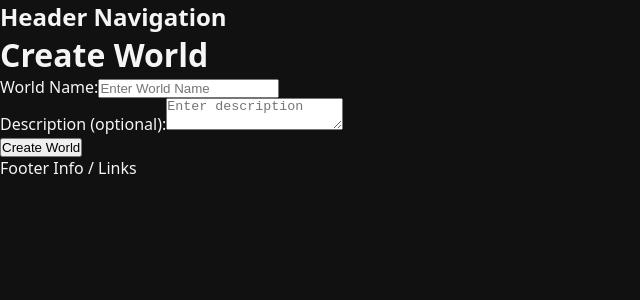
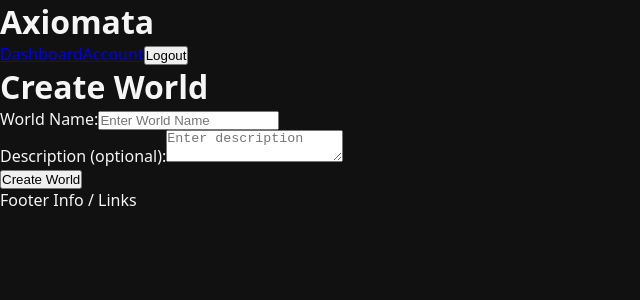
Before and after one commit to jraczynski6/unit-2-fullstack-project-axiomata, a React (Vite) app in the folder axiomata-frontend/: page /create-world in a window 1280 px wide. Shown: the top 300 px of the page, without its empty margins (0-640 px from the left). Built offline with nearby package versions, Linux system fonts and the light colour scheme; sample sign-in values are in the browser's storage.

Commit message:
Add logout feature to header

```diff
--- a/axiomata-frontend/src/components/Header.jsx
+++ b/axiomata-frontend/src/components/Header.jsx
@@ -1,9 +1,44 @@
+import { Link, useNavigate } from "react-router-dom";
+import { useAuth } from "../context/AuthContext";
+
 export default function Header() {
+  const { isAuthenticated, logout } = useAuth();
+  const navigate = useNavigate();
+
+  const handleLogout = () => {
+    logout();
+    navigate("/auth");
+  };
+
   return (
-    <header>
-      <h2>Header Navigation</h2>
-      {/* Add nav links, logout button, etc. */}
-      {/* Add conditional rendering based on authentication */}
+    <header className="app-header">
+      <div className="header-inner">
+        <div className="header-left">
+          <h1 className="logo">Axiomata</h1>
+        </div>
+
+        <nav className="header-nav">
+          {isAuthenticated ? (
+            <>
+              <Link to="/dashboard" className="nav-link">
+                Dashboard
+              </Link>
+
+              <Link to="/account" className="nav-link">
+                Account
+              </Link>
+
+              <button onClick={handleLogout} className="nav-button">
+                Logout
+              </button>
+            </>
+          ) : (
+            <Link to="/auth" className="nav-link">
+              Login
+            </Link>
+          )}
+        </nav>
+      </div>
     </header>
   );
 }
--- a/axiomata-frontend/src/components/ProtectedRoute.jsx
+++ b/axiomata-frontend/src/components/ProtectedRoute.jsx
@@ -2,14 +2,12 @@ import { Navigate } from "react-router-dom";
 import { useAuth } from "../context/AuthContext";
 
 export default function ProtectedRoute({ children }) {
-  const { token } = useAuth();
+  const { isAuthenticated, loading } = useAuth();
 
-  console.log("ProtectedRoute token check: ", { token, actualToken: localStorage.getItem("token") });
+  if (loading) return <div>Loading...</div>;
 
-  // redirect to login page
-  if (!token) return <Navigate to="/auth" />;
+  if (!isAuthenticated) return <Navigate to="/auth" replace />;
 
-  // render the protected content
   return children;
 }
 
--- a/axiomata-frontend/src/context/AuthContext.jsx
+++ b/axiomata-frontend/src/context/AuthContext.jsx
@@ -5,8 +5,23 @@ const AuthContext = createContext(null);
 
 // Provider component wraps the app and provides auth state
 export function AuthProvider({ children }) {
-  // initialize token from localStorage if present
-  const [token, setToken] = useState(() => localStorage.getItem("token") || null);
+  // token state (hydrated on mount)
+  const [token, setToken] = useState(null);
+
+  // loading state to prevent ProtectedRoute flicker
+  const [loading, setLoading] = useState(true);
+
+  // hydrate token from localStorage on initial mount
+  useEffect(() => {
+    const storedToken = localStorage.getItem("token");
+
+    if (storedToken) {
+      setToken(storedToken);
+      console.log("Token restored from localStorage:", storedToken);
+    }
+
+    setLoading(false);
+  }, []);
 
   // update localStorage whenever token changes
   useEffect(() => {
@@ -35,7 +50,7 @@ export function AuthProvider({ children }) {
   const isAuthenticated = !!token;
 
   // context value provided to consumers
-  const value = { token, login, logout, isAuthenticated };
+  const value = { token, login, logout, isAuthenticated, loading };
 
   return <AuthContext.Provider value={value}>{children}</AuthContext.Provider>;
 }
```
